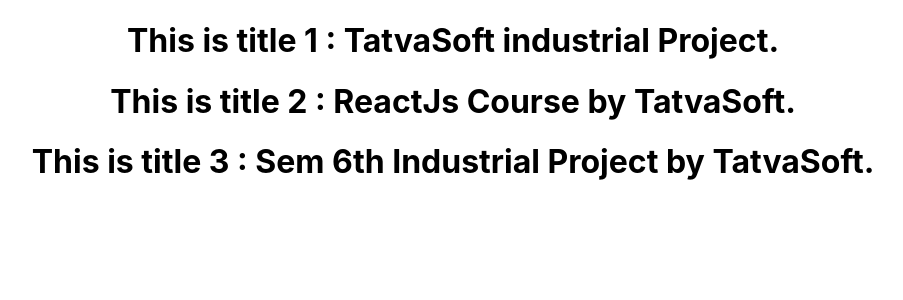
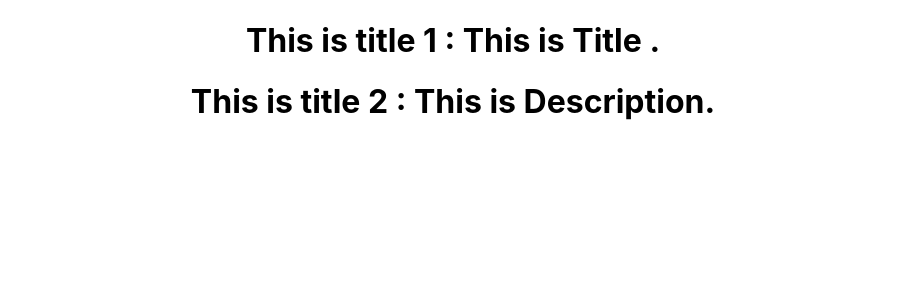
Before and after one commit to AashutoshVerma/tatvaSoft, a React (Create React App) app in the folder week1/: page / in a window 1280 px wide. Shown: the top 300 px of the page, without its empty margins (187-1090 px from the left). Built offline with nearby package versions, Linux system fonts and the light colour scheme.

Commit message:
Day3 tasks done using state and destructuring State

```diff
--- a/week1/src/App.js
+++ b/week1/src/App.js
@@ -6,7 +6,7 @@
   return (
     <div className="App">
         <Home />
-    </div>
+  </div>
   );
 }
 
--- a/week1/src/pages/Home.js
+++ b/week1/src/pages/Home.js
@@ -2,13 +2,20 @@
 import Title from "../component/Title";
 
 class Home extends Component{
+    constructor(){
+        super()
+        this.state ={
+            title : "This is Title ",
+            description : "This is Description"
+
+        }
+    }
     render(){
         return(
 
             <div>
-                <Title index = "1" title = "TatvaSoft industrial Project" />
-                <Title index = "2" title = "ReactJs Course by TatvaSoft" />
-                <Title index = "3" title = "Sem 6th Industrial Project by TatvaSoft" />
+                <Title index = "1" title = {this.state.title} />
+                <Title index = "2" title = {this.state.description} />
             </div>
         )
     }
```
